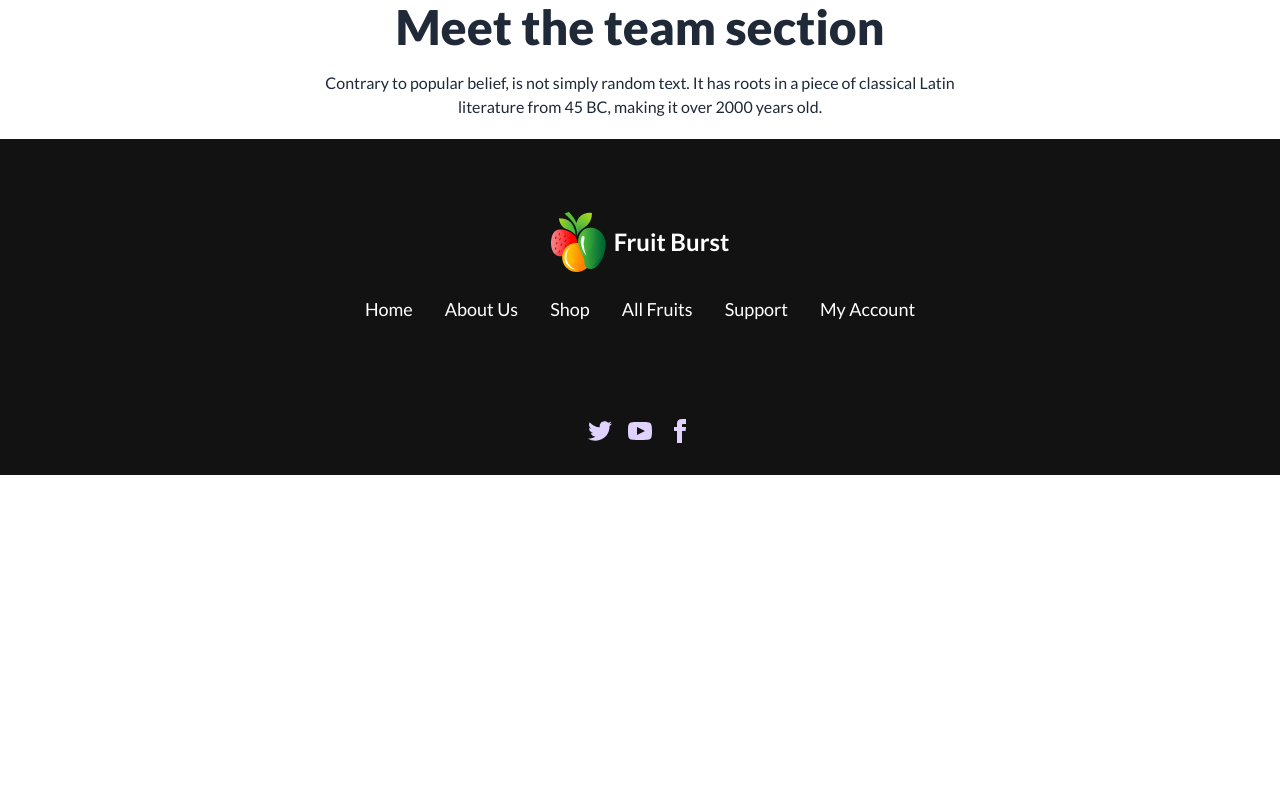
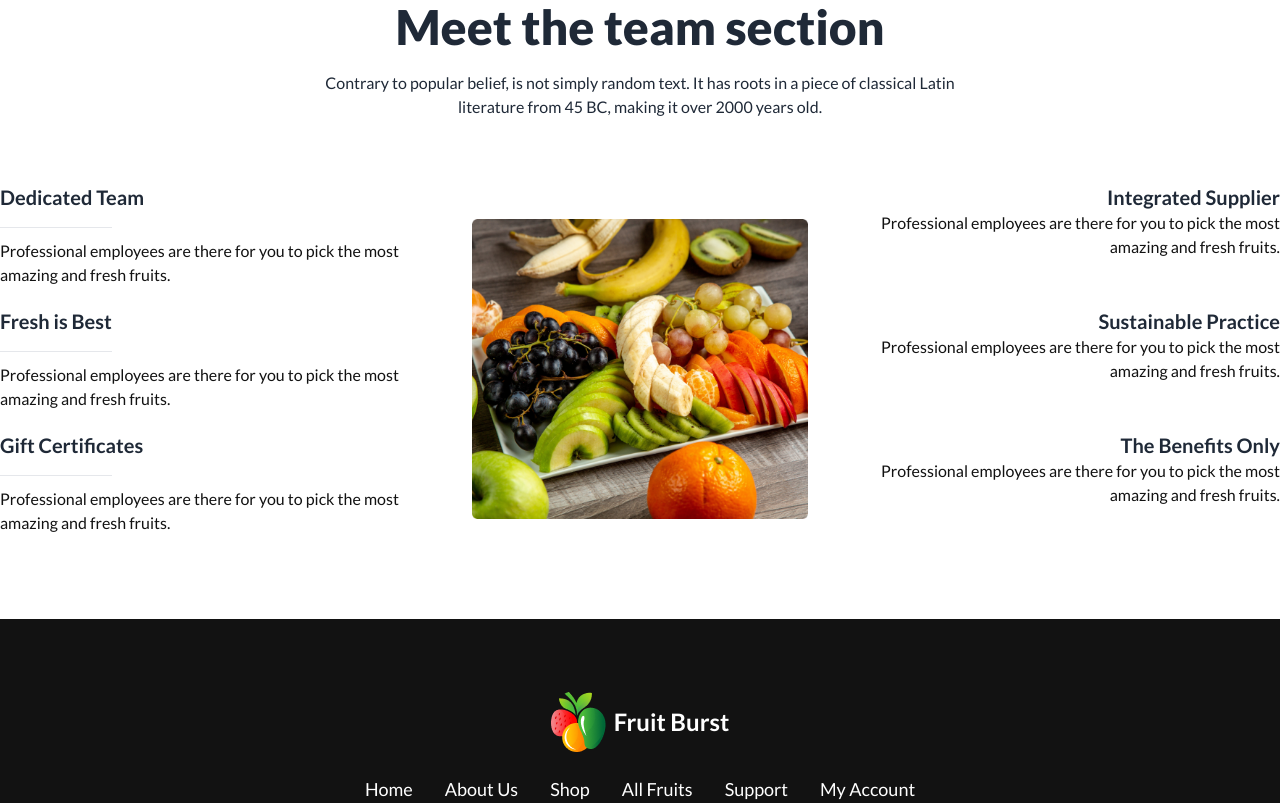
Before and after one commit to siamislam07/fruit-3rd-assignment, a plain HTML site: page index.html in a window 1280 px wide. Shown: the part 2810-3613 px from the top of the page. Before the commit the page ends 3285 px from the top, so only its background shows below. Drawn offline with nearby package versions, Linux system fonts and the light colour scheme.

Commit message:
nav uper

```diff
--- a/index.html
+++ b/index.html
@@ -385,15 +385,60 @@
 
 
         <!-- choose section -->
-        <div class="container mx-auto">
+
+        <div class="mb-16">
             <h1 class="mb-5 text-5xl font-extrabold text-center">Meet the team section</h1>
             <p class="mb-5 lg:max-w-2xl m-auto text-base font-medium text-center">Contrary to popular belief, is not
                 simply random text. It has roots in a piece of classical Latin literature from 45 BC, making it over
                 2000 years old.
             </p>
         </div>
+        <div class="flex flex-col md:flex-row mb-16">
+            <div class="grid ">
+                <div class="md:text-center lg:text-left">
+                    <h3 class="text-xl font-bold mb-4">Dedicated Team</h3>
+                    <hr class="w-28 h-1"">
+                    <p class="font-medium text-base text-[#121212] mt-2">Professional employees are there for you to pick the most amazing and fresh fruits.</p>
+                </div>
+
                 <div>
+                    <h3 class=" text-xl font-bold mb-4">Fresh is Best</h3>
+                    <hr class="w-28 h-1"">
+                    <p class="font-medium text-base text-[#121212] mt-2">Professional employees are there for you to pick the most amazing and fresh fruits.</p>
+                </div>
 
+                <div>
+                    <h3 class=" text-xl font-bold mb-4">Gift Certificates</h3>
+                    <hr class="w-28 h-1"">
+                    <p class="font-medium text-base text-[#121212] mt-2">Professional employees are there for you to pick the most amazing and fresh fruits.</p>
+                </div>
+            </div>
+
+                <div class=" row-span-3">
+                    <img class="p-9" src="./images/whychoose1.png" alt="">
+                </div>
+
+                <div class="grid ">
+
+                    <div class="">
+                        <h3 class="text-xl font-bold text-right">Integrated Supplier</h3>
+
+                        <p  class="text-right font-medium text-base text-[#121212]">Professional employees are there for you to pick the most amazing and fresh fruits.</p>
+                    </div>
+
+                    <div>
+                        <h3 class=" text-xl font-bold text-right">Sustainable Practice</h3>
+
+                        <p class="text-right font-medium text-base text-[#121212]">Professional employees are there for you to pick the most amazing and fresh fruits.</p>
+                    </div>
+
+                    <div class="">
+                        <h3 class=" text-xl font-bold text-right">The Benefits Only</h3>
+
+                        <p class="text-right font-medium text-base text-[#121212]">Professional employees are there for you to pick the most amazing and fresh fruits.</p>
+                    </div>
+
+                </div>
         </div>
 
 
@@ -401,7 +446,7 @@
 
 
         <!-- modal parts  -->
-        <input type="checkbox" id="my_modal_7" class="modal-toggle" />
+        <input type=" checkbox" id="my_modal_7" class="modal-toggle" />
                         <div class="modal">
                             <div class="modal-box">
                                 <div class="card border ">
@@ -413,11 +458,16 @@
                                         <hr class=" p-3">
                                         <p>Apple</p>
                                         <div class="rating">
-                            <input type="radio" name="rating-2" class="mask mask-star-2 bg-orange-400" />
-                            <input type="radio" name="rating-2" class="mask mask-star-2 bg-orange-400" />
-                            <input type="radio" name="rating-2" class="mask mask-star-2 bg-orange-400" />
-                            <input type="radio" name="rating-2" class="mask mask-star-2 bg-orange-400" />
-                            <input type="radio" name="rating-2" class="mask mask-star-2 bg-orange-400" />
+                                            <input type="radio" name="rating-2"
+                                                class="mask mask-star-2 bg-orange-400" />
+                                            <input type="radio" name="rating-2"
+                                                class="mask mask-star-2 bg-orange-400" />
+                                            <input type="radio" name="rating-2"
+                                                class="mask mask-star-2 bg-orange-400" />
+                                            <input type="radio" name="rating-2"
+                                                class="mask mask-star-2 bg-orange-400" />
+                                            <input type="radio" name="rating-2"
+                                                class="mask mask-star-2 bg-orange-400" />
                                         </div>
                                         <button class="btn text-white bg-[#F85559] border-none">Buy Now</button>
                                     </div>
@@ -438,11 +488,16 @@
                                         <hr class=" p-3">
                                         <p>Orange</p>
                                         <div class="rating">
-                            <input type="radio" name="rating-2" class="mask mask-star-2 bg-orange-400" />
-                            <input type="radio" name="rating-2" class="mask mask-star-2 bg-orange-400" />
-                            <input type="radio" name="rating-2" class="mask mask-star-2 bg-orange-400" />
-                            <input type="radio" name="rating-2" class="mask mask-star-2 bg-orange-400" />
-                            <input type="radio" name="rating-2" class="mask mask-star-2 bg-orange-400" />
+                                            <input type="radio" name="rating-2"
+                                                class="mask mask-star-2 bg-orange-400" />
+                                            <input type="radio" name="rating-2"
+                                                class="mask mask-star-2 bg-orange-400" />
+                                            <input type="radio" name="rating-2"
+                                                class="mask mask-star-2 bg-orange-400" />
+                                            <input type="radio" name="rating-2"
+                                                class="mask mask-star-2 bg-orange-400" />
+                                            <input type="radio" name="rating-2"
+                                                class="mask mask-star-2 bg-orange-400" />
                                         </div>
                                         <button class="btn text-white bg-[#F85559] border-none">Buy Now</button>
                                     </div>
@@ -464,11 +519,16 @@
                                         <hr class=" p-3">
                                         <p>Red Dragon</p>
                                         <div class="rating">
-                            <input type="radio" name="rating-2" class="mask mask-star-2 bg-orange-400" />
-                            <input type="radio" name="rating-2" class="mask mask-star-2 bg-orange-400" />
-                            <input type="radio" name="rating-2" class="mask mask-star-2 bg-orange-400" />
-                            <input type="radio" name="rating-2" class="mask mask-star-2 bg-orange-400" />
-                            <input type="radio" name="rating-2" class="mask mask-star-2 bg-orange-400" />
+                                            <input type="radio" name="rating-2"
+                                                class="mask mask-star-2 bg-orange-400" />
+                                            <input type="radio" name="rating-2"
+                                                class="mask mask-star-2 bg-orange-400" />
+                                            <input type="radio" name="rating-2"
+                                                class="mask mask-star-2 bg-orange-400" />
+                                            <input type="radio" name="rating-2"
+                                                class="mask mask-star-2 bg-orange-400" />
+                                            <input type="radio" name="rating-2"
+                                                class="mask mask-star-2 bg-orange-400" />
                                         </div>
                                         <button class="btn text-white bg-[#F85559] border-none">Buy Now</button>
                                     </div>
@@ -489,11 +549,16 @@
                                         <hr class=" p-3">
                                         <p>Banana</p>
                                         <div class="rating">
-                            <input type="radio" name="rating-2" class="mask mask-star-2 bg-orange-400" />
-                            <input type="radio" name="rating-2" class="mask mask-star-2 bg-orange-400" />
-                            <input type="radio" name="rating-2" class="mask mask-star-2 bg-orange-400" />
-                            <input type="radio" name="rating-2" class="mask mask-star-2 bg-orange-400" />
-                            <input type="radio" name="rating-2" class="mask mask-star-2 bg-orange-400" />
+                                            <input type="radio" name="rating-2"
+                                                class="mask mask-star-2 bg-orange-400" />
+                                            <input type="radio" name="rating-2"
+                                                class="mask mask-star-2 bg-orange-400" />
+                                            <input type="radio" name="rating-2"
+                                                class="mask mask-star-2 bg-orange-400" />
+                                            <input type="radio" name="rating-2"
+                                                class="mask mask-star-2 bg-orange-400" />
+                                            <input type="radio" name="rating-2"
+                                                class="mask mask-star-2 bg-orange-400" />
                                         </div>
                                         <button class="btn text-white bg-[#F85559] border-none">Buy Now</button>
                                     </div>
```
Lines whose indentation alone changed are shown as unchanged.
